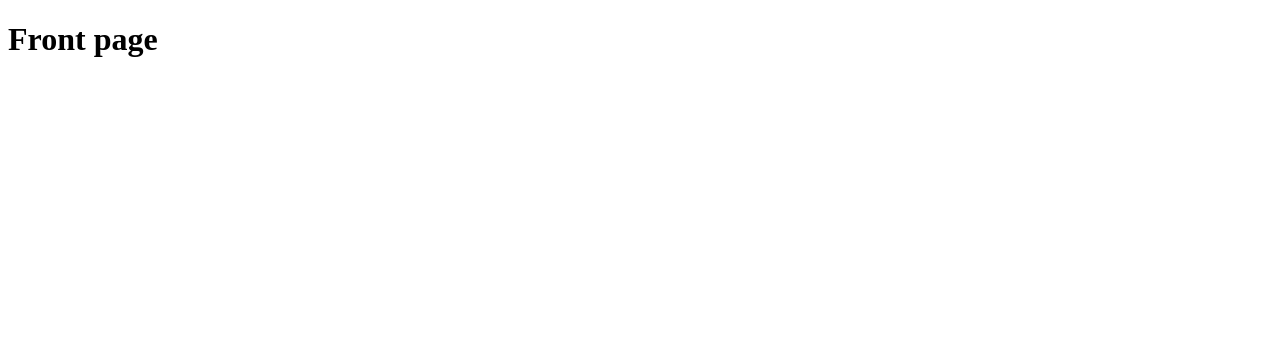
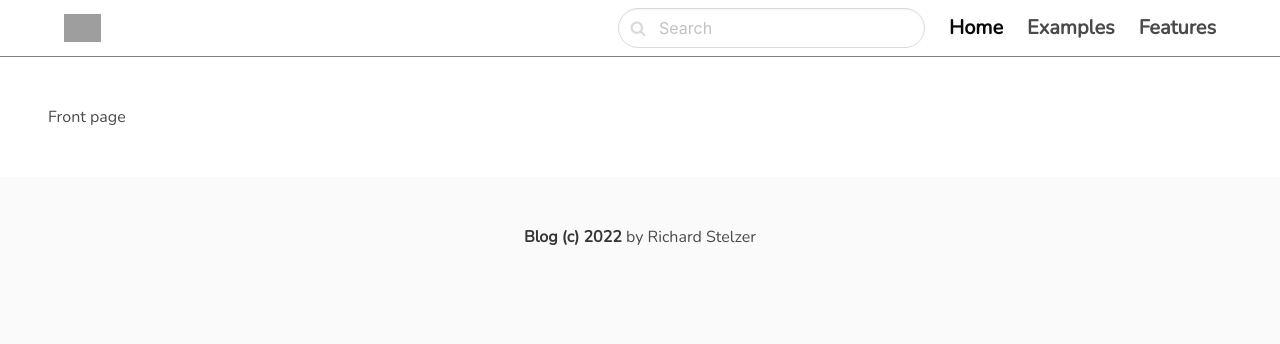
Before and after one commit to RichardStelzer/blog, a Django app: page / in a window 1280 px wide. Before the commit the part shown is almost empty. Shown: the top 344 px of the page. Run offline with Django 3.2, Linux system fonts and the light colour scheme; grey boxes are pictures that could not be loaded.

Commit message:
Added css from "bulmatemplates", a navbar and a footer.

```diff
--- a/blog/core/templates/core/base.html
+++ b/blog/core/templates/core/base.html
@@ -2,11 +2,77 @@
 
 <html>
     <head>
+        <meta charset="UTF-8">
+        <meta name="viewport" content="width=device-width, initial-scale=1.0">
+        <meta http-equiv="X-UA-Compatible" content="ie=edge">
+
         <title>{% block title %}{% endblock %}Blog.</title>
+
+        <link rel="stylesheet" href="https://unpkg.com/bulma@0.9.3/css/bulma.min.css" />
+        <link href="https://stackpath.bootstrapcdn.com/font-awesome/4.7.0/css/font-awesome.min.css" rel="stylesheet" integrity="sha384-wvfXpqpZZVQGK6TAh5PVlGOfQNHSoD2xbE+QkPxCAFlNEevoEH3Sl0sibVcOQVnN" crossorigin="anonymous">
+        <link rel="stylesheet" href="../css/bulma-divider.min.css">
+
+        <style>
+            @import url('https://fonts.googleapis.com/css2?family=Nunito&display=swap');
+            body {font-family: 'Nunito', sans-serif;};
+            nav.navbar {
+                height: 6rem !important;
+                box-shadow: 0 1px 3px 0 rgba(0, 0, 0, .1), 0 1px 2px 0 rgba(0, 0, 0, .06) !important;
+            }
+         </style>
     </head>
 
     <body>
-        {% block content %}
-        {% endblock %}
+        <nav class="navbar" style="border-bottom: 1.5px solid gray">
+            <div class="container">
+                <div class="navbar-brand">
+                    <a class="navbar-item" href="../">
+                        <img src="../images/bulma.png" alt="Krasses Logo">
+                    </a>
+                    <span class="navbar-burger burger" data-target="navbarMenu">
+                        <span></span>
+                        <span></span>
+                        <span></span>
+                    </span>
+                </div>
+                <div id="navbarMenu" class="navbar-menu">
+                    <div class="navbar-end">
+                        <div class="navbar-item">
+                            <div class="control has-icons-left">
+                                <input class="input is-rounded" type="text" placeholder="Search">
+                                <span class="icon is-left">
+                                    <i class="fa fa-search"></i>
+                                </span>
+                            </div>
+                        </div>
+                        <a class="navbar-item is-active is-size-5 has-text-weight-semibold">
+                            Home
+                        </a>
+                        <a class="navbar-item is-size-5 has-text-weight-semibold">
+                            Examples
+                        </a>
+                        <a class="navbar-item is-size-5 has-text-weight-semibold">
+                            Features
+                        </a>
+                    </div>
+                </div>
+            </div>
+        </nav>
+
+        <section class="section">
+            <div>
+                {% block content %}
+                {% endblock %}
+            </div>
+        </section>
     </body>
+
+    <footer class="footer">
+        <div class="content has-text-centered">
+            <p>
+                <strong>Blog (c) 2022</strong> by Richard Stelzer
+            </p>
+        </div>
+    </footer>
+
 </html>
```
